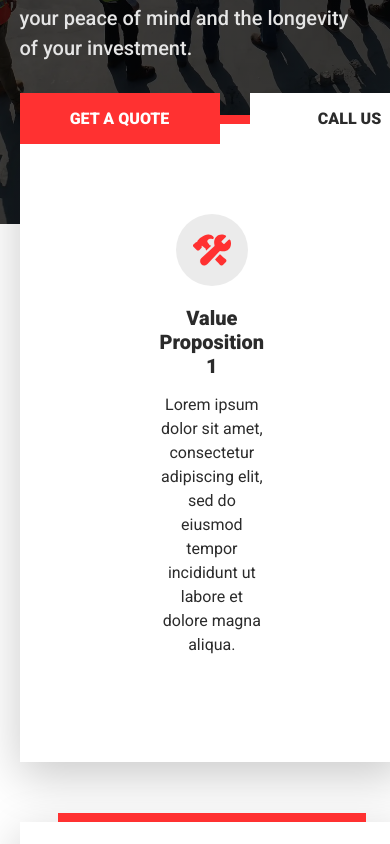
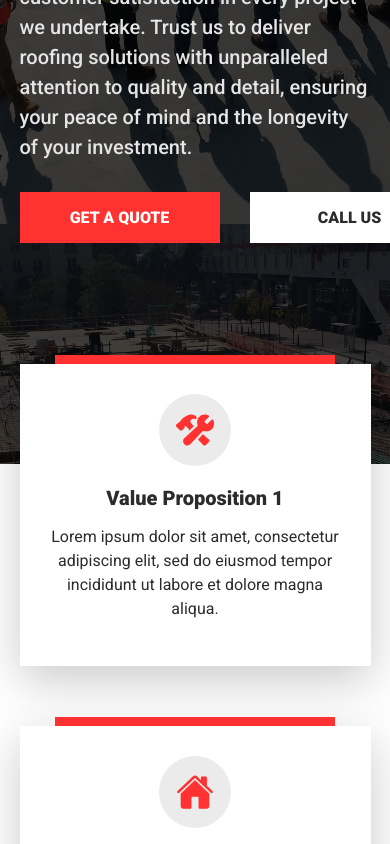
Before and after one commit to supremecontracting/SupremeContracting-Website, a plain HTML site: page index.html in a window 390 px wide. Shown: the part 620-1464 px from the top of the page. Drawn offline with nearby package versions, Linux system fonts and the light colour scheme.

Commit message:
mobile styling improved

```diff
--- a/style.css
+++ b/style.css
@@ -787,6 +787,17 @@ nav .mega-dropdown{
   .footer-col:nth-child(1), .footer-col:nth-child(2) {
     margin-bottom: 30px;
   }
+  .col-3 .col3-col {
+    padding: 60px;
+  }
+  .hero {
+    min-height: unset;
+    max-height: unset;
+    height: auto !important;
+    padding-top: 180px;
+    padding-bottom: 221px;
+  }
+
 }
 
 @media screen and (max-width: 576px) {
@@ -808,8 +819,19 @@ nav .mega-dropdown{
   .footer-flex {
     padding-top: 45px;
   }
+  .col-3 .col3-col {
+    padding: 45px;
+  }
 }
 
 @media screen and (max-width: 420px) {
+  .col-3 .col3-col {
+    padding: 30px;
+  }
+}
 
+@media screen and (max-width: 360px) {
+  .col-3 .col3-col {
+    padding: 20px;
+  }
 }
```
